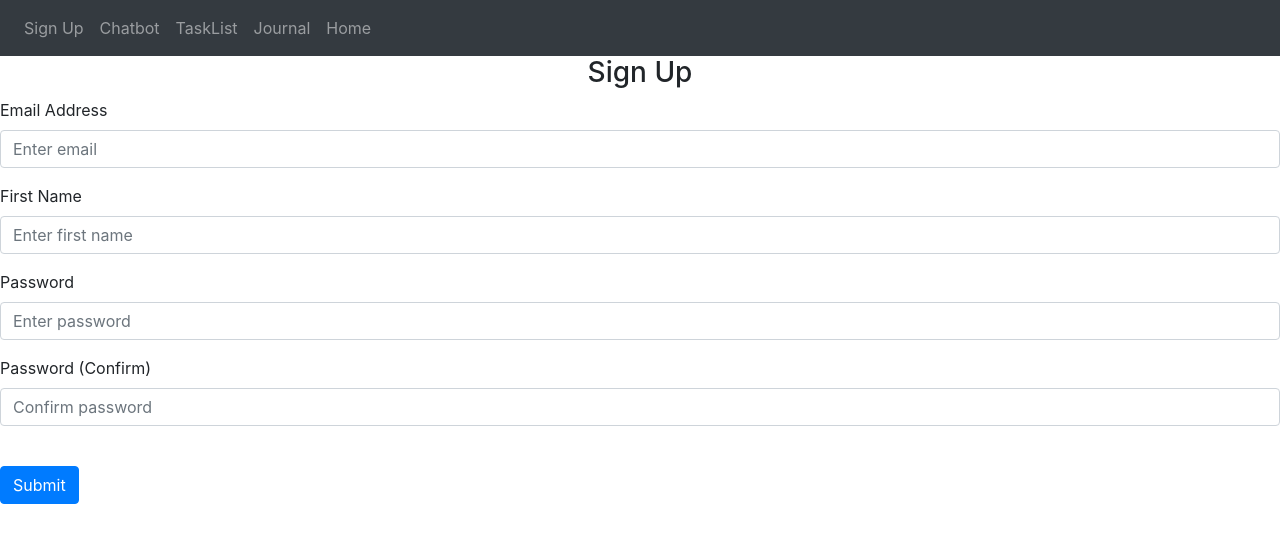
After one commit to kpullela10/Virma_MOOD2022_DesignProject, a Flask app: page /Sign-up in a window 1280 px wide. The commit adds this page. Shown: the top 543 px of the page. Run offline with Flask 2, Linux system fonts and the light colour scheme; some libraries are stand-ins or nearby versions.

```diff
--- a/Website/TaskList_App.py
+++ b/Website/TaskList_App.py
@@ -2,7 +2,7 @@ from flask import Flask, render_template, request, redirect, url_for
 from flask_sqlalchemy import SQLAlchemy
 from flask import Blueprint
 
-tasklist = Blueprint('TL_base.html', __name__, template_folder='templates')
+tasklist = Blueprint('TL_base', __name__)
 
 app = Flask(__name__)
 
@@ -53,3 +53,7 @@ def delete(task_id):
 if __name__ == "__main__":
     db.create_all()
     app.run(debug=True)
+
+
+
+# TODO: watch 2 hour long video on how authentication works and find out how to replace that with tasklist
--- a/Website/__init__.py
+++ b/Website/__init__.py
@@ -1,4 +1,5 @@
 from flask import Flask
+
 
 def create_app():
     app = Flask(__name__)
@@ -6,6 +7,7 @@ def create_app():
 
     from .views import views
     from .auth import auth
+    from .TaskList_App import TaskList
 
     app.register_blueprint(views, url_prefix='/')
     app.register_blueprint(auth, url_prefix='/')
--- a/Website/auth.py
+++ b/Website/auth.py
@@ -16,3 +16,8 @@ def open_tasklist():
 @auth.route('/Journal')
 def open_journals():
     return render_template("Journal.html")
+
+
+@auth.route('/Sign-up')
+def sign_up():
+    return render_template("Sign-up.html")
--- a/Website/models.py
+++ /dev/null
@@ -1 +0,0 @@
-#add node
--- /dev/null
+++ b/Website/templates/Sign-up.html
@@ -0,0 +1,49 @@
+{% extends "base.html" %}
+{% block title %}Sign Up{% endblock %}
+{% block body %}
+<form method="POST">
+  <h3 align="center">Sign Up</h3>
+  <div class="form-group">
+    <label for="email">Email Address</label>
+    <input
+      type="email"
+      class="form-control"
+      id="email"
+      name="email"
+      placeholder="Enter email"
+    />
+  </div>
+  <div class="form-group">
+    <label for="firstName">First Name</label>
+    <input
+      type="text"
+      class="form-control"
+      id="firstName"
+      name="firstName"
+      placeholder="Enter first name"
+    />
+  </div>
+  <div class="form-group">
+    <label for="password1">Password</label>
+    <input
+      type="password"
+      class="form-control"
+      id="password1"
+      name="password1"
+      placeholder="Enter password"
+    />
+  </div>
+  <div class="form-group">
+    <label for="password2">Password (Confirm)</label>
+    <input
+      type="password"
+      class="form-control"
+      id="password2"
+      name="password2"
+      placeholder="Confirm password"
+    />
+  </div>
+  <br />
+  <button type="submit" class="btn btn-primary">Submit</button>
+</form>
+{% endblock %}
--- a/Website/templates/TL_base.html
+++ b/Website/templates/TL_base.html
@@ -12,7 +12,7 @@
 
 <body>
 <div style="margin-top: 50px;" class="ui container">
-    <h1 class="ui center aligned header">To Do App</h1>
+    <h1 class="ui center aligned header">Your TaskList</h1>
 
     <form class="ui form" action="/add" method="post">
         <div class="field">
--- a/Website/templates/base.html
+++ b/Website/templates/base.html
@@ -28,6 +28,7 @@
     </button>
     <div class = "collapse navbar-collapse" id = "navbar">
         <div class = "nav navbar-nav">
+            <a class = "nav-item nav-link" id="Sign Up" href="/Sign-up">Sign Up</a>
             <a class = "nav-item nav-link" id="Chatbot" href="/Chatbot">Chatbot</a>
             <a class = "nav-item nav-link" id="TaskList" href="/TaskList">TaskList</a>
             <a class = "nav-item nav-link" id="Journal" href="/Journal">Journal</a>
```
Also changed, not shown: Website/templates/Login.html (added, +10 -0 lines).
